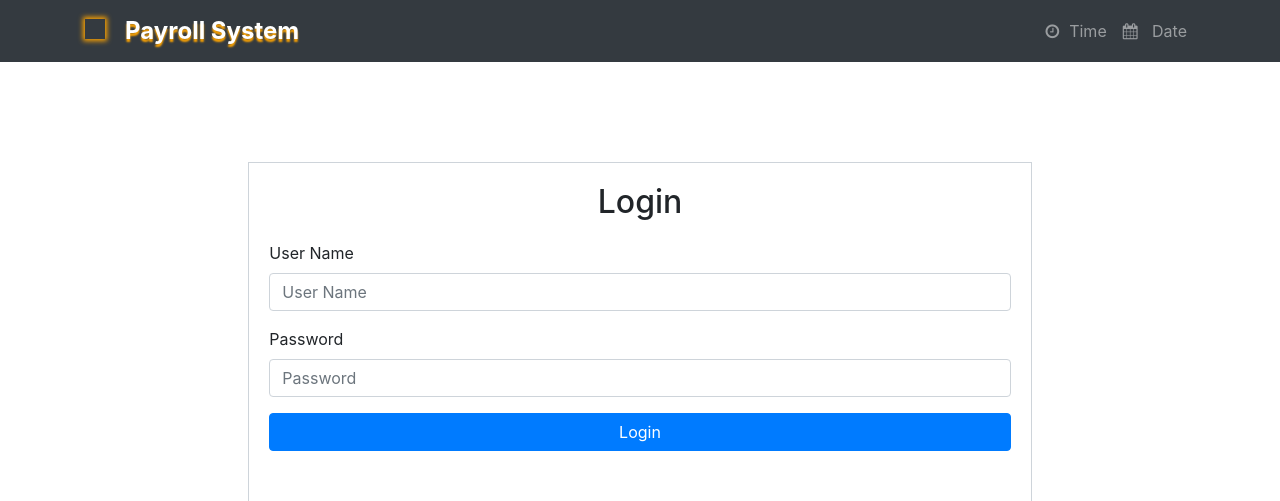
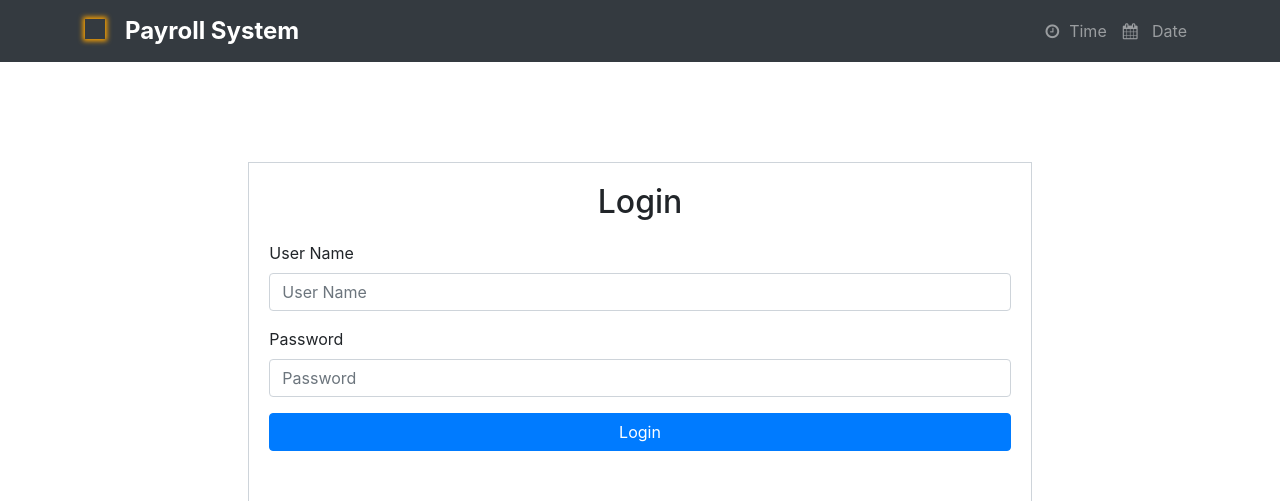
Before and after one commit to m9993/coursera, a PHP site: page / in a window 1280 px wide, with the pointer over the restyled element. Shown: the top 501 px of the page. Run offline with PHP 8.4, Linux system fonts and the light colour scheme.

Commit message:
Update index.css

```diff
--- a/payroll/index.css
+++ b/payroll/index.css
@@ -15,7 +15,6 @@ i{
 	margin-left: 40px;
 }
 .navbar-brand:hover{
-	text-shadow: 0px 3px 2px orange;
 	font-size: 1.5em;
 }
 
```
